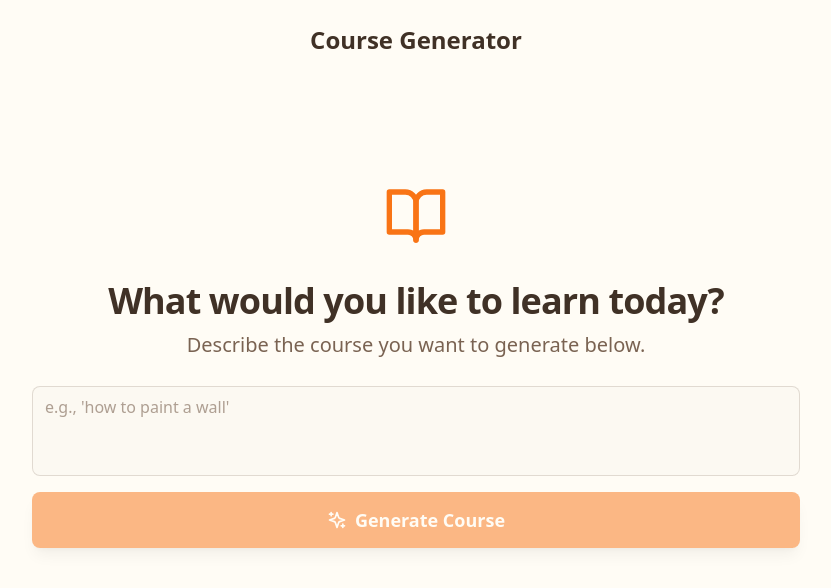
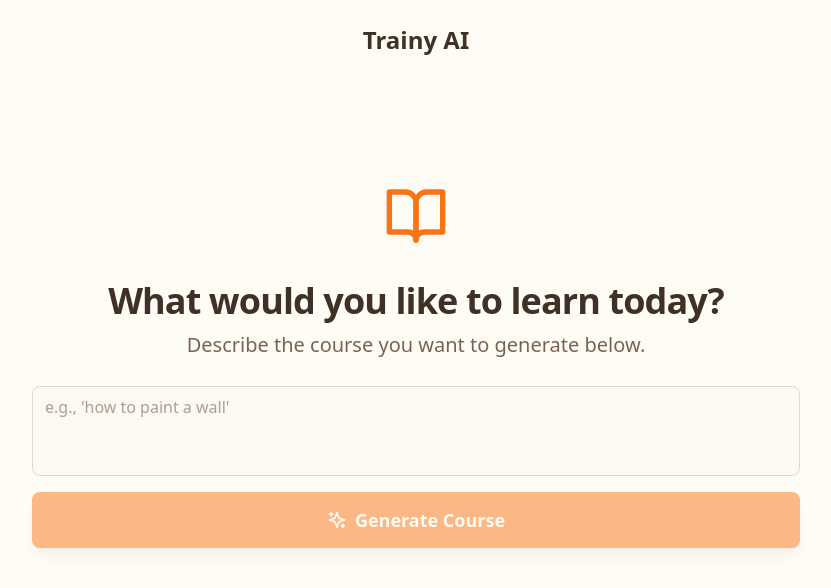
Before and after one commit to 10ko/trainy-ai, a React (Vite) app: page / in a window 1280 px wide. Shown: the top 588 px of the page, without its empty margins (224-1055 px from the left). Built offline with nearby package versions, Linux system fonts and the light colour scheme; no server answers.

Commit message:
chore: rename app

```diff
--- a/index.html
+++ b/index.html
@@ -4,7 +4,7 @@
     <meta charset="UTF-8" />
     <link rel="icon" type="image/svg+xml" href="/vite.svg" />
     <meta name="viewport" content="width=device-width, initial-scale=1.0" />
-    <title>Course Generator</title>
+    <title>Trainy AI</title>
   </head>
   <body>
     <div id="root"></div>
--- a/src/App.tsx
+++ b/src/App.tsx
@@ -122,7 +122,7 @@ function App() {
       {/* Header */}
       <div className="py-6">
         <div className="text-center">
-          <h1 className="text-2xl font-semibold text-foreground">Course Generator</h1>
+          <h1 className="text-2xl font-semibold text-foreground">Trainy AI</h1>
         </div>
       </div>
 
```
